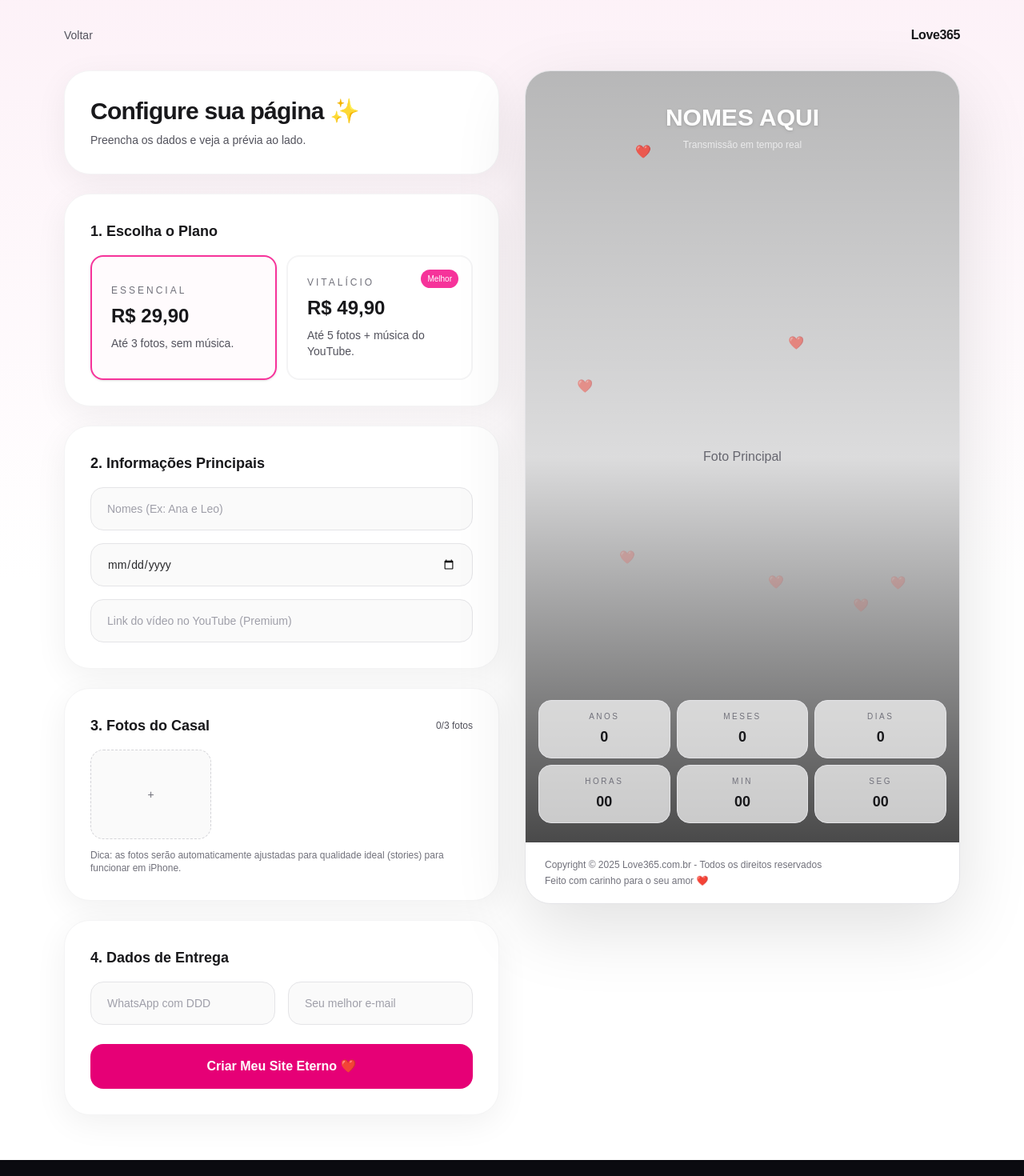
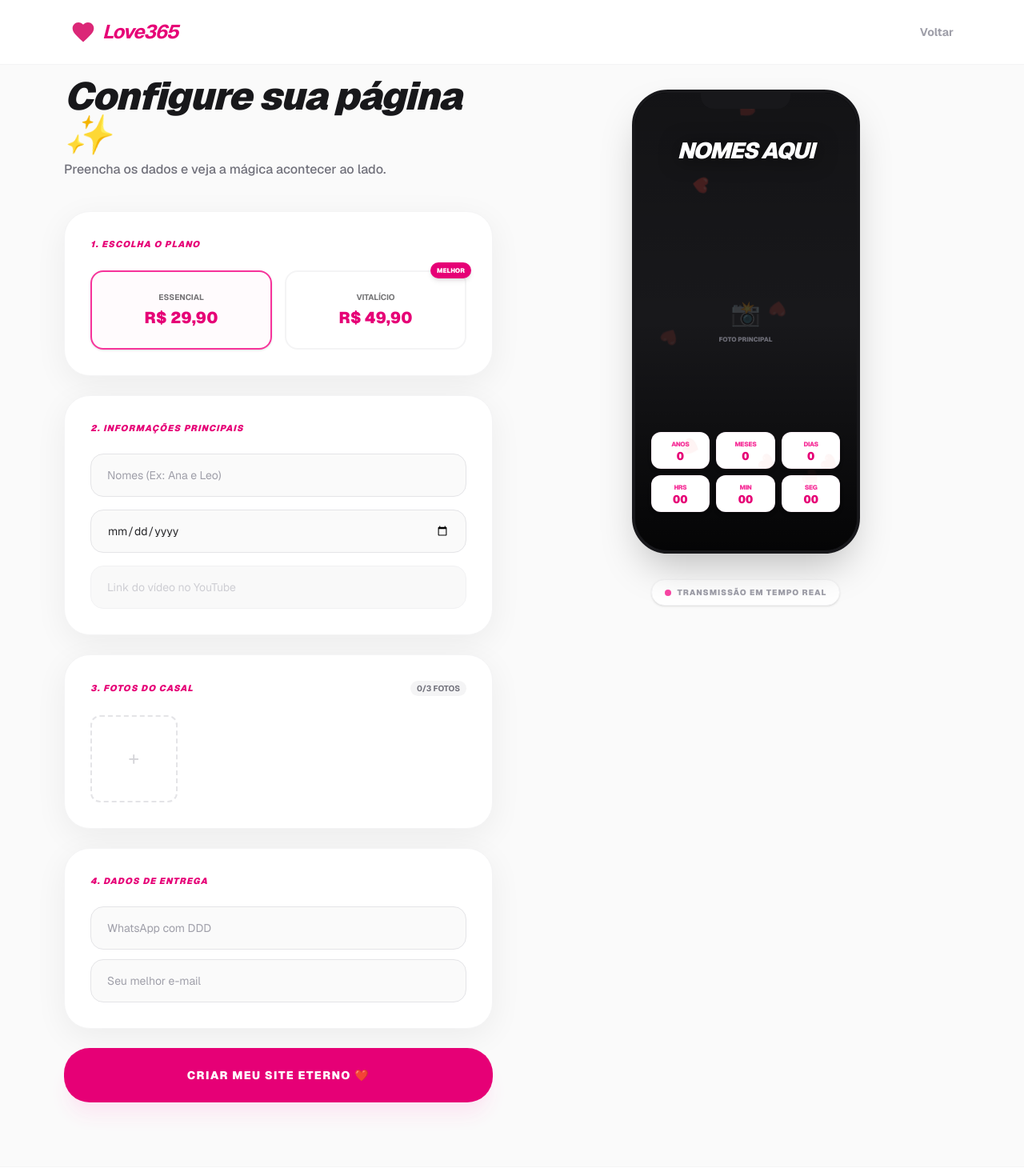
Before and after one commit to kevisoncb/love365, a Next.js app: page /criar in a window 1280 px wide. Shown: the top 1470 px of the page at 80% size. Built offline with nearby package versions, Linux system fonts and the light colour scheme.

Commit message:
corrigindo erro de tamanho de fontes

```diff
--- a/app/criar/page.tsx
+++ b/app/criar/page.tsx
@@ -38,22 +38,31 @@ function diffParts(from: Date, to: Date) {
 
 function PreviewTile({ label, value }: { label: string; value: number | string }) {
   return (
-    <div className="rounded-2xl bg-white/70 border border-zinc-200 px-4 py-3 text-center">
-      <div className="text-[10px] tracking-[0.25em] uppercase text-zinc-500">{label}</div>
-      <div className="mt-1 text-lg font-semibold tabular-nums text-zinc-900">{value}</div>
+    <div className="rounded-xl bg-white p-2 text-center shadow-md border border-pink-100/50">
+      <div className="text-[8px] text-pink-500 tracking-tighter uppercase font-black">{label}</div>
+      <div className="text-sm font-black text-pink-600 tabular-nums leading-none mt-0.5">{value}</div>
     </div>
   );
 }
 
-const Logo = () => <div className="font-semibold tracking-tight text-zinc-900">Love365</div>;
+const Logo = () => (
+  <div className="flex items-center gap-2">
+    <svg width="32" height="32" viewBox="0 0 24 24" fill="none" xmlns="http://www.w3.org/2000/svg">
+      <path
+        d="M12 21.35l-1.45-1.32C5.4 15.36 2 12.28 2 8.5 2 5.42 4.42 3 7.5 3c1.74 0 3.41.81 4.5 2.09C13.09 3.81 14.76 3 16.5 3 19.58 3 22 5.42 22 8.5c0 3.78-3.4 6.86-8.55 11.54L12 21.35z"
+        fill="#db2777"
+      />
+    </svg>
+    <span className="text-2xl font-bold text-pink-600 tracking-tighter italic">Love365</span>
+  </div>
+);
 
 /**
- * Redimensiona + comprime uma imagem (File) usando Canvas.
- * - Converte para JPEG
- * - Limita a largura (default 1080px) mantendo proporção
- * - Qualidade default 0.8
- *
- * Isso reduz drasticamente payload (corrige 413 no iPhone).
+ * ✅ MUDANÇA NECESSÁRIA (iPhone 413):
+ * Redimensiona e comprime a imagem antes de enviar pro backend.
+ * - Converte para JPEG (remove EXIF e reduz peso)
+ * - Limita largura (1080px) mantendo proporção
+ * - Qualidade 0.8
  */
 async function compressImageToJpeg(
   file: File,
@@ -62,7 +71,6 @@ async function compressImageToJpeg(
   const maxWidth = opts?.maxWidth ?? 1080;
   const quality = opts?.quality ?? 0.8;
 
-  // Se não for imagem, devolve como veio
   if (!file.type.startsWith("image/")) return file;
 
   const blobUrl = URL.createObjectURL(file);
@@ -77,24 +85,20 @@ async function compressImageToJpeg(
     const w = img.naturalWidth || img.width;
     const h = img.naturalHeight || img.height;
 
-    // Se já é pequena, ainda assim converte para jpeg para remover EXIF e padronizar
     const targetW = Math.min(maxWidth, w);
     const targetH = Math.round((h * targetW) / w);
 
     const canvas = document.createElement("canvas");
     canvas.width = targetW;
     canvas.height = targetH;
+
     const ctx = canvas.getContext("2d");
     if (!ctx) return file;
 
     ctx.drawImage(img, 0, 0, targetW, targetH);
 
     const outBlob: Blob = await new Promise((resolve) => {
-      canvas.toBlob(
-        (b) => resolve(b || file),
-        "image/jpeg",
-        quality
-      );
+      canvas.toBlob((b) => resolve(b || file), "image/jpeg", quality);
     });
 
     const safeName = file.name.replace(/\.[^/.]+$/, "");
@@ -113,18 +117,17 @@ export default function CreatePage() {
   const [yt, setYt] = useState("");
   const [whatsapp, setWhatsapp] = useState("");
   const [email, setEmail] = useState("");
-
   const [photos, setPhotos] = useState<File[]>([]);
   const [photoPreviews, setPhotoPreviews] = useState<string[]>([]);
-
   const [submitting, setSubmitting] = useState(false);
   const [now, setNow] = useState(new Date());
 
-  // Corações (cliente only)
+  // Estado para os corações da animação (Evita Erro de Hidratação)
   const [hearts, setHearts] = useState<{ left: string; delay: string }[]>([]);
 
   useEffect(() => {
     const t = setInterval(() => setNow(new Date()), 1000);
+    // Gerar corações apenas no cliente
     const generatedHearts = [...Array(8)].map(() => ({
       left: `${Math.random() * 90}%`,
       delay: `${Math.random() * 5}s`,
@@ -146,25 +149,23 @@ export default function CreatePage() {
     return diffParts(start, now);
   }, [startDate, now]);
 
+  // ✅ ALTERADO (mínimo): agora comprime antes de salvar no state
   const onPickPhotos = async (files: FileList | null) => {
     if (!files) return;
 
-    // Filtra apenas imagens
     const picked = Array.from(files).filter((f) => f.type.startsWith("image/"));
 
-    // Limite de quantidade
+    // Respeita limite do plano
     const remaining = Math.max(0, maxPhotos - photos.length);
     const toProcess = picked.slice(0, remaining);
 
-    // Comprime / redimensiona (principal para iPhone)
     const processed: File[] = [];
     for (const f of toProcess) {
-      // Stories: 1080px é um padrão ótimo (reduz payload e mantém qualidade)
       const compressed = await compressImageToJpeg(f, { maxWidth: 1080, quality: 0.8 });
       processed.push(compressed);
     }
 
-    setPhotos((prev) => [...prev, ...processed].slice(0, maxPhotos));
+    setPhotos([...photos, ...processed].slice(0, maxPhotos));
   };
 
   const removePhoto = (idx: number) => {
@@ -174,6 +175,7 @@ export default function CreatePage() {
   const onSubmit = async (e: React.FormEvent) => {
     e.preventDefault();
     if (submitting) return;
+
     setSubmitting(true);
 
     try {
@@ -200,9 +202,11 @@ export default function CreatePage() {
         throw new Error(data.error || "Erro ao criar página");
       }
 
+      // NOVO: Se houver URL de pagamento (AbacatePay), redireciona para lá
       if (data.paymentUrl) {
         window.location.href = data.paymentUrl;
       } else {
+        // Fallback caso não tenha pagamento
         window.location.href = data.publicUrl;
       }
     } catch (err: any) {
@@ -219,67 +223,64 @@ export default function CreatePage() {
     "w-full rounded-2xl bg-zinc-50 border border-zinc-200 px-5 py-4 text-sm text-zinc-800 outline-none focus:border-pink-500 focus:ring-1 focus:ring-pink-500 transition-all placeholder:text-zinc-400";
 
   return (
-    <main className="min-h-screen bg-gradient-to-b from-pink-50 via-white to-white">
-      <div className="max-w-6xl mx-auto px-4 py-8">
-        <div className="flex items-center justify-between mb-8">
-          <Link href="/" className="text-sm text-zinc-600 hover:text-zinc-900">
+    <main className="min-h-screen bg-[#FAFAFA] text-zinc-900 font-sans pt-24 pb-10">
+      <nav className="fixed top-0 left-0 right-0 z-50 bg-white/90 backdrop-blur-md border-b border-zinc-100">
+        <div className="max-w-6xl mx-auto px-6 h-20 flex items-center justify-between">
+          <Link href="/">
+            <Logo />
+          </Link>
+          <Link href="/" className="text-sm font-bold text-zinc-400 hover:text-pink-600 transition-colors">
             Voltar
           </Link>
-          <Logo />
         </div>
+      </nav>
 
-        <div className="grid grid-cols-1 lg:grid-cols-2 gap-8 items-start">
-          {/* FORM */}
+      <div className="mx-auto max-w-6xl px-4">
+        <div className="grid grid-cols-1 gap-12 lg:grid-cols-2 lg:items-start">
+          <div className="flex flex-col">
+            <header className="mb-10 text-center md:text-left">
+              <h1 className="text-5xl font-black tracking-tight text-zinc-900 mb-2 italic">
+                Configure sua página ✨
+              </h1>
+              <p className="text-zinc-500 font-medium">Preencha os dados e veja a mágica acontecer ao lado.</p>
+            </header>
+
             <form onSubmit={onSubmit}>
               <div className={cardStyle}>
-              <h1 className="text-3xl font-semibold tracking-tight text-zinc-900">
-                Configure sua página ✨
-              </h1>
-              <p className="mt-2 text-sm text-zinc-600">
-                Preencha os dados e veja a prévia ao lado.
-              </p>
-            </div>
-
-            <div className={cardStyle}>
-              <h2 className="text-lg font-semibold text-zinc-900 mb-4">1. Escolha o Plano</h2>
-
-              <div className="grid grid-cols-1 sm:grid-cols-2 gap-3">
+                <label className="text-[11px] font-black uppercase tracking-widest text-pink-600 block mb-6 italic">
+                  1. Escolha o Plano
+                </label>
+                <div className="grid grid-cols-2 gap-4">
                   <button
                     type="button"
                     onClick={() => setPlan("BASIC")}
-                  className={`p-6 rounded-2xl border-2 transition-all text-left ${
-                    plan === "BASIC"
-                      ? "border-pink-500 bg-pink-50/30 shadow-sm"
-                      : "border-zinc-100 bg-white"
+                    className={`p-6 rounded-2xl border-2 transition-all ${
+                      plan === "BASIC" ? "border-pink-500 bg-pink-50/30 shadow-sm" : "border-zinc-100 bg-white"
                     }`}
                   >
-                  <div className="text-xs tracking-[0.25em] uppercase text-zinc-500">Essencial</div>
-                  <div className="mt-2 text-2xl font-semibold text-zinc-900">R$ 29,90</div>
-                  <div className="mt-2 text-sm text-zinc-600">Até 3 fotos, sem música.</div>
+                    <span className="block font-bold text-[10px] opacity-60 mb-1">ESSENCIAL</span>
+                    <span className="text-xl font-black text-pink-600 uppercase">R$ 29,90</span>
                   </button>
-
                   <button
                     type="button"
                     onClick={() => setPlan("PREMIUM")}
-                  className={`relative p-6 rounded-2xl border-2 transition-all text-left ${
-                    plan === "PREMIUM"
-                      ? "border-pink-500 bg-pink-50/30 shadow-sm"
-                      : "border-zinc-100 bg-white"
+                    className={`relative p-6 rounded-2xl border-2 transition-all ${
+                      plan === "PREMIUM" ? "border-pink-500 bg-pink-50/30 shadow-sm" : "border-zinc-100 bg-white"
                     }`}
                   >
-                  <div className="absolute top-4 right-4 text-[10px] px-2 py-1 rounded-full bg-pink-500 text-white">
+                    <span className="block font-bold text-[10px] opacity-60 mb-1 uppercase">Vitalício</span>
+                    <span className="text-xl font-black text-pink-600 uppercase">R$ 49,90</span>
+                    <div className="absolute -top-3 -right-2 bg-pink-600 text-[8px] text-white font-black px-2 py-1 rounded-full uppercase shadow-md">
                       Melhor
                     </div>
-                  <div className="text-xs tracking-[0.25em] uppercase text-zinc-500">Vitalício</div>
-                  <div className="mt-2 text-2xl font-semibold text-zinc-900">R$ 49,90</div>
-                  <div className="mt-2 text-sm text-zinc-600">Até 5 fotos + música do YouTube.</div>
                   </button>
                 </div>
               </div>
 
               <div className={cardStyle}>
-              <h2 className="text-lg font-semibold text-zinc-900 mb-4">2. Informações Principais</h2>
-
+                <label className="text-[11px] font-black uppercase tracking-widest text-pink-600 block mb-6 italic">
+                  2. Informações Principais
+                </label>
                 <div className="space-y-4">
                   <input
                     className={inputStyle}
@@ -289,37 +290,36 @@ export default function CreatePage() {
                     maxLength={40}
                     required
                   />
-
                   <input
+                    type="date"
                     className={inputStyle}
-                  type="date"
                     value={startDate}
                     onChange={(e) => setStartDate(e.target.value)}
                     required
                   />
-
                   <input
-                  className={inputStyle}
+                    className={`${inputStyle} ${plan === "BASIC" ? "opacity-50 bg-zinc-100" : ""}`}
                     value={yt}
                     onChange={(e) => setYt(e.target.value)}
-                  placeholder="Link do vídeo no YouTube (Premium)"
+                    placeholder="Link do vídeo no YouTube"
                     disabled={plan === "BASIC"}
                   />
                 </div>
               </div>
 
               <div className={cardStyle}>
-              <div className="flex items-center justify-between mb-4">
-                <h2 className="text-lg font-semibold text-zinc-900">3. Fotos do Casal</h2>
-                <div className="text-xs text-zinc-600">
-                  {photos.length}/{maxPhotos} fotos
+                <div className="flex justify-between items-center mb-6">
+                  <label className="text-[11px] font-black uppercase tracking-widest text-pink-600 italic">
+                    3. Fotos do Casal
+                  </label>
+                  <span className="text-[10px] bg-zinc-100 text-zinc-500 px-2 py-0.5 rounded-full font-bold">
+                    {photos.length}/{maxPhotos} FOTOS
+                  </span>
                 </div>
-              </div>
-
-              <div className="grid grid-cols-3 gap-3">
+                <div className="grid grid-cols-4 gap-3">
                   {photoPreviews.map((src, i) => (
-                  <div key={src} className="relative group rounded-2xl overflow-hidden border border-zinc-200">
-                    <img src={src} className="h-28 w-full object-cover" alt={`Foto ${i + 1}`} />
+                    <div key={i} className="relative aspect-square rounded-xl overflow-hidden shadow-sm group border border-zinc-100">
+                      <img src={src} className="h-full w-full object-cover" alt="preview" />
                       <button
                         type="button"
                         onClick={() => removePhoto(i)}
@@ -329,30 +329,26 @@ export default function CreatePage() {
                       </button>
                     </div>
                   ))}
-
                   {photos.length < maxPhotos && (
-                  <label className="h-28 rounded-2xl border border-dashed border-zinc-300 bg-zinc-50 flex items-center justify-center text-sm text-zinc-500 cursor-pointer hover:border-pink-400 hover:text-pink-600 transition-all">
-                    +
+                    <label className="aspect-square rounded-xl border-2 border-dashed border-zinc-200 flex items-center justify-center cursor-pointer hover:bg-pink-50 transition-all">
+                      <span className="text-2xl text-zinc-300">+</span>
                       <input
                         type="file"
+                        multiple
                         accept="image/*"
-                      multiple
                         className="hidden"
                         onChange={(e) => onPickPhotos(e.target.files)}
                       />
                     </label>
                   )}
                 </div>
-
-              <p className="mt-3 text-xs text-zinc-500">
-                Dica: as fotos serão automaticamente ajustadas para qualidade ideal (stories) para funcionar em iPhone.
-              </p>
               </div>
 
               <div className={cardStyle}>
-              <h2 className="text-lg font-semibold text-zinc-900 mb-4">4. Dados de Entrega</h2>
-
-              <div className="grid grid-cols-1 sm:grid-cols-2 gap-4">
+                <label className="text-[11px] font-black uppercase tracking-widest text-pink-600 block mb-6 italic">
+                  4. Dados de Entrega
+                </label>
+                <div className="space-y-3">
                   <input
                     className={inputStyle}
                     value={whatsapp}
@@ -361,6 +357,7 @@ export default function CreatePage() {
                     required
                   />
                   <input
+                    type="email"
                     className={inputStyle}
                     value={email}
                     onChange={(e) => setEmail(e.target.value)}
@@ -368,94 +365,108 @@ export default function CreatePage() {
                     required
                   />
                 </div>
+              </div>
 
               <button
                 type="submit"
                 disabled={submitting}
-                className="mt-6 w-full rounded-2xl bg-pink-600 text-white py-4 font-semibold hover:bg-pink-700 disabled:opacity-60 transition-all"
+                className="w-full bg-pink-600 hover:bg-pink-700 py-6 rounded-[2rem] font-black text-white shadow-xl shadow-pink-100 transition-all uppercase tracking-widest text-sm active:scale-95"
               >
                 {submitting ? "Processando..." : "Criar Meu Site Eterno ❤️"}
               </button>
+            </form>
           </div>
-          </form>
 
-          {/* PREVIEW */}
-          <div className="sticky top-6">
-            <div className="relative overflow-hidden rounded-[2rem] border border-zinc-200 bg-white shadow-[0_30px_90px_rgba(0,0,0,0.12)]">
-              <div className="relative aspect-[9/16] bg-zinc-100">
+          <div className="sticky top-28 flex flex-col items-center">
+            <div className="relative w-[285px] h-[580px] border-[4px] border-zinc-900 rounded-[2.8rem] bg-zinc-950 shadow-2xl overflow-hidden">
+              <div className="absolute top-0 left-1/2 -translate-x-1/2 w-28 h-5 bg-zinc-900 rounded-b-2xl z-50"></div>
+
+              <div className="absolute inset-0 pointer-events-none z-20 overflow-hidden">
+                {hearts.map((heart, i) => (
+                  <div
+                    key={i}
+                    className="absolute text-pink-500/40 animate-fall text-lg"
+                    style={{ left: heart.left, animationDelay: heart.delay }}
+                  >
+                    ❤️
+                  </div>
+                ))}
+              </div>
+
+              <div className="relative h-full w-full bg-black flex flex-col">
                 {photoPreviews[0] ? (
                   <img
                     src={photoPreviews[0]}
-                    alt="Prévia"
-                    className="absolute inset-0 h-full w-full object-cover"
+                    className="absolute inset-0 h-full w-full object-cover opacity-90"
+                    alt="Preview"
                   />
                 ) : (
-                  <div className="absolute inset-0 flex items-center justify-center text-zinc-500">
-                    Foto Principal
+                  <div className="absolute inset-0 flex flex-col items-center justify-center bg-zinc-900">
+                    <span className="text-3xl opacity-20">📸</span>
+                    <p className="text-[8px] text-zinc-500 uppercase font-black mt-2">Foto Principal</p>
                   </div>
                 )}
 
-                {/* overlay */}
-                <div className="absolute inset-0 bg-gradient-to-b from-black/25 via-black/10 to-black/70" />
+                <div className="absolute inset-0 bg-gradient-to-t from-black/80 via-transparent to-black/20" />
 
-                {/* hearts */}
-                <div className="absolute inset-0 pointer-events-none">
-                  {hearts.map((heart, i) => (
-                    <span
-                      key={i}
-                      className="absolute animate-[fall_6s_linear_infinite] text-pink-400"
-                      style={{ left: heart.left, animationDelay: heart.delay, top: "-10%" }}
-                    >
-                      ❤️
-                    </span>
-                  ))}
+                <div className="relative z-10 flex flex-col items-center pt-14 px-6 text-center">
+                  <h2 className="text-[28px] font-[900] text-white italic tracking-tighter leading-8 uppercase break-words w-full drop-shadow-[0_2px_12px_rgba(0,0,0,0.6)]">
+                    {names || "NOMES AQUI"}
+                  </h2>
                 </div>
 
-                {/* name */}
-                <div className="absolute top-10 inset-x-0 text-center px-4">
-                  <h2 className="text-3xl font-semibold text-white drop-shadow">
-                    {names || "NOMES AQUI"}
-                  </h2>
-                  <div className="mt-2 text-xs text-white/70">Transmissão em tempo real</div>
+                <div className="relative z-10 mt-auto pb-12 px-5 w-full">
+                  <div className="grid grid-cols-3 gap-2">
+                    <PreviewTile label="Anos" value={timeDisplay.years} />
+                    <PreviewTile label="Meses" value={timeDisplay.months} />
+                    <PreviewTile label="Dias" value={timeDisplay.days} />
+                    <PreviewTile label="Hrs" value={pad2(timeDisplay.hours)} />
+                    <PreviewTile label="Min" value={pad2(timeDisplay.mins)} />
+                    <PreviewTile label="Seg" value={pad2(timeDisplay.secs)} />
                   </div>
-
-                {/* timer */}
-                <div className="absolute bottom-6 inset-x-0 px-4">
-                  <div className="grid grid-cols-3 gap-2">
-                    <PreviewTile label="ANOS" value={timeDisplay.years} />
-                    <PreviewTile label="MESES" value={timeDisplay.months} />
-                    <PreviewTile label="DIAS" value={timeDisplay.days} />
-                    <PreviewTile label="HORAS" value={pad2(timeDisplay.hours)} />
-                    <PreviewTile label="MIN" value={pad2(timeDisplay.mins)} />
-                    <PreviewTile label="SEG" value={pad2(timeDisplay.secs)} />
                 </div>
               </div>
             </div>
 
-              <div className="px-6 py-5 text-xs text-zinc-500">
-                Copyright © 2025 Love365.com.br - Todos os direitos reservados
-                <div className="mt-1">Feito com carinho para o seu amor ❤️</div>
+            <div className="mt-8 flex items-center gap-2 py-2 px-4 bg-white rounded-full shadow-sm border border-zinc-100">
+              <span className="h-2 w-2 rounded-full bg-pink-500 animate-pulse"></span>
+              <p className="text-[10px] text-zinc-400 font-black uppercase tracking-widest">Transmissão em tempo real</p>
+            </div>
+          </div>
         </div>
       </div>
 
-            <style jsx global>{`
+      <style jsx>{`
         @keyframes fall {
           0% {
-                  transform: translateY(-10vh);
+            transform: translateY(-20px) rotate(0deg);
             opacity: 0;
           }
-                12% {
-                  opacity: 1;
+          20% {
+            opacity: 0.6;
           }
           100% {
-                  transform: translateY(110vh);
+            transform: translateY(600px) rotate(360deg);
             opacity: 0;
           }
         }
+        .animate-fall {
+          animation: fall 6s linear infinite;
+          top: -50px;
+        }
       `}</style>
+
+      <footer className="bg-white border-t border-zinc-100 py-16 px-6 mt-20">
+        <div className="max-w-6xl mx-auto flex flex-col items-center gap-6">
+          <Logo />
+          <div className="text-center text-zinc-400 font-bold">
+            <p className="text-[11px] tracking-widest uppercase">
+              Copyright © 2025 Love365.com.br - Todos os direitos reservados
+            </p>
+            <p className="text-[10px] mt-2 font-medium">Feito com carinho para o seu amor ❤️</p>
           </div>
         </div>
-      </div>
+      </footer>
     </main>
   );
 }
```
Lines whose indentation alone changed are shown as unchanged.
